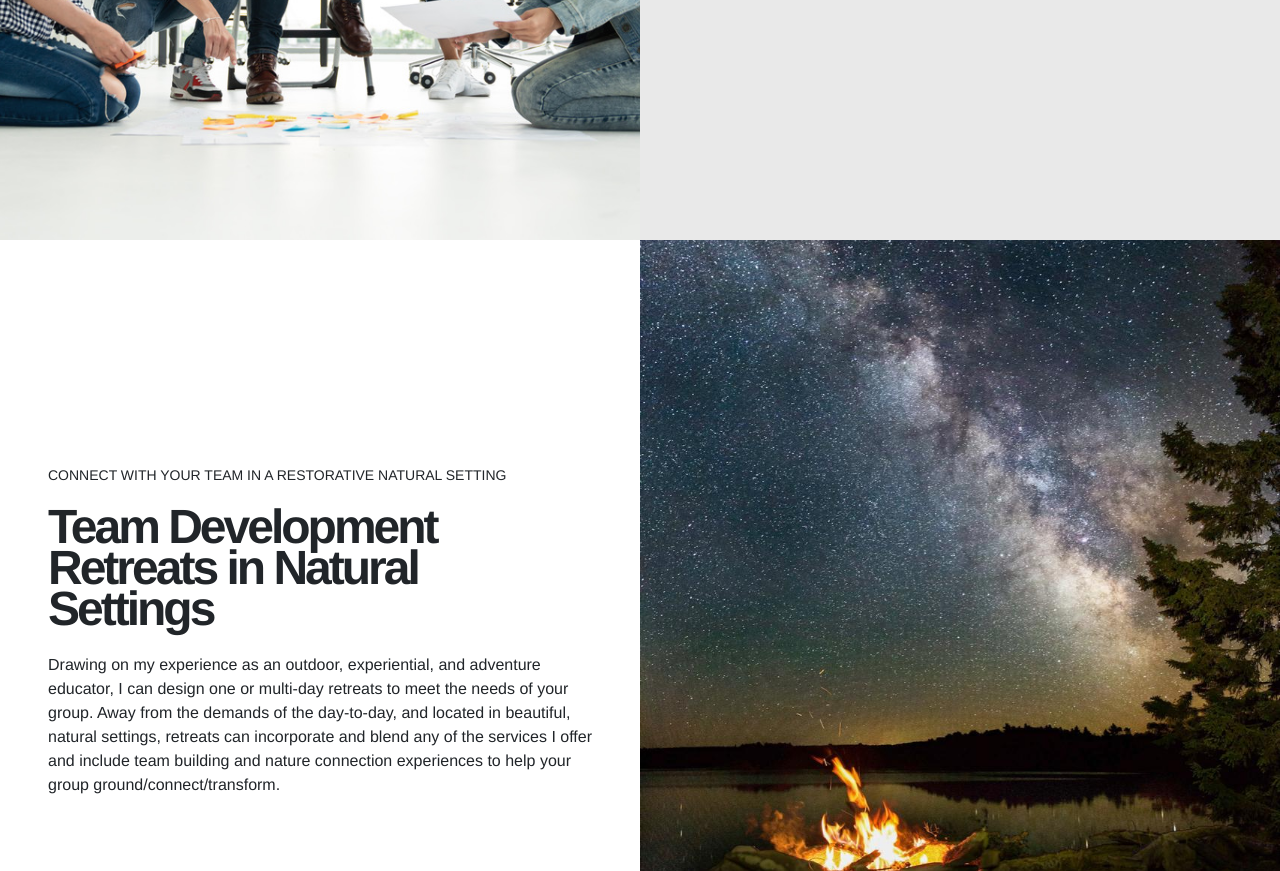
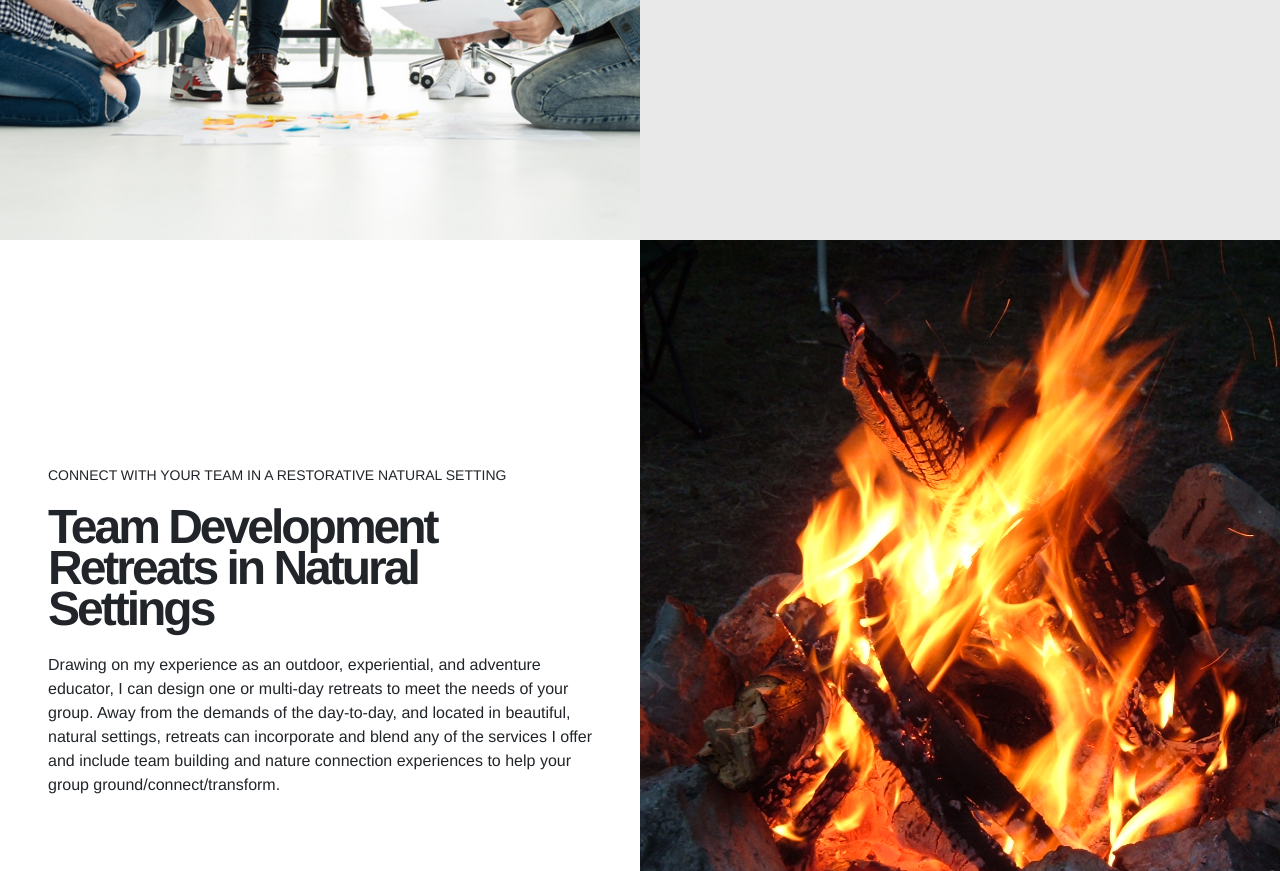
Before and after one commit to masonmedia/jen-mason-consulting, a PHP site: page / in a window 1280 px wide. Shown: the part 5629-6500 px from the top of the page. Run offline with PHP 8.4, Linux system fonts and the light colour scheme.

Commit message:
Change campfire image test

```diff
--- a/dist/css/images.css
+++ b/dist/css/images.css
@@ -9,7 +9,7 @@
 }
 
 .bg-campfire {
-  background: url(/assets/img/jm-campfire.jpg) center;
+  background: url(/assets/img/campfire.jpg) center;
   background-size: cover;
 }
 
--- a/dist/css/main.css
+++ b/dist/css/main.css
@@ -214,7 +214,7 @@
 }
 
 .bg-campfire {
-  background: url(/assets/img/jm-campfire.jpg) center;
+  background: url(/assets/img/campfire.jpg) center;
   background-size: cover;
 }
 
--- a/sass/images.css
+++ b/sass/images.css
@@ -9,7 +9,7 @@
 }
 
 .bg-campfire {
-  background: url(/assets/img/jm-campfire.jpg) center;
+  background: url(/assets/img/campfire.jpg) center;
   background-size: cover;
 }
 
--- a/sass/images.scss
+++ b/sass/images.scss
@@ -11,7 +11,7 @@
 }
 
 .bg-campfire {
-    background: url(/assets/img/jm-campfire.jpg) center;
+    background: url(/assets/img/campfire.jpg) center;
     background-size: cover;
 }
 
```
Also changed, not shown: sass/images.min.css (+1 -1 lines), 2 other files.
